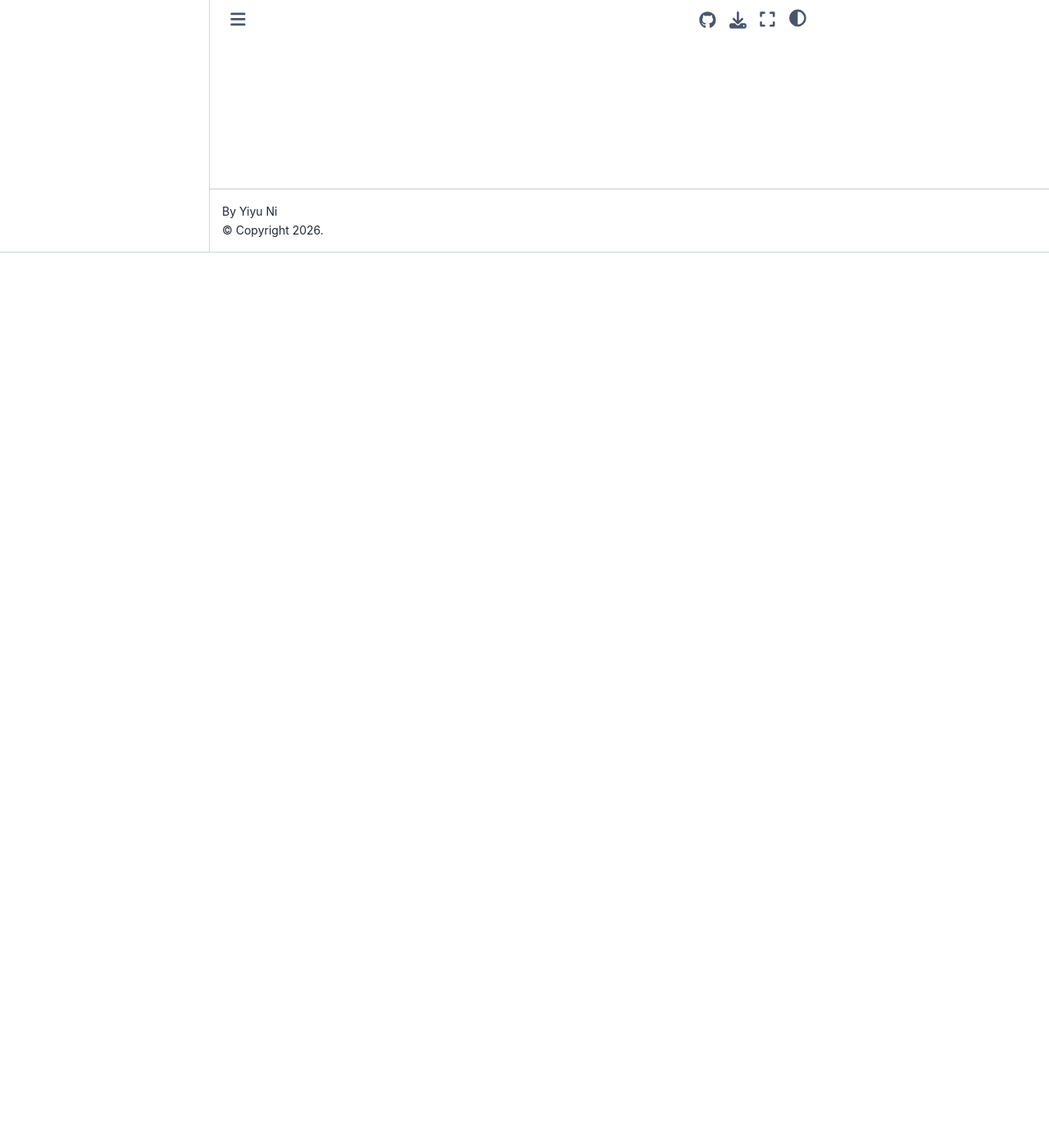
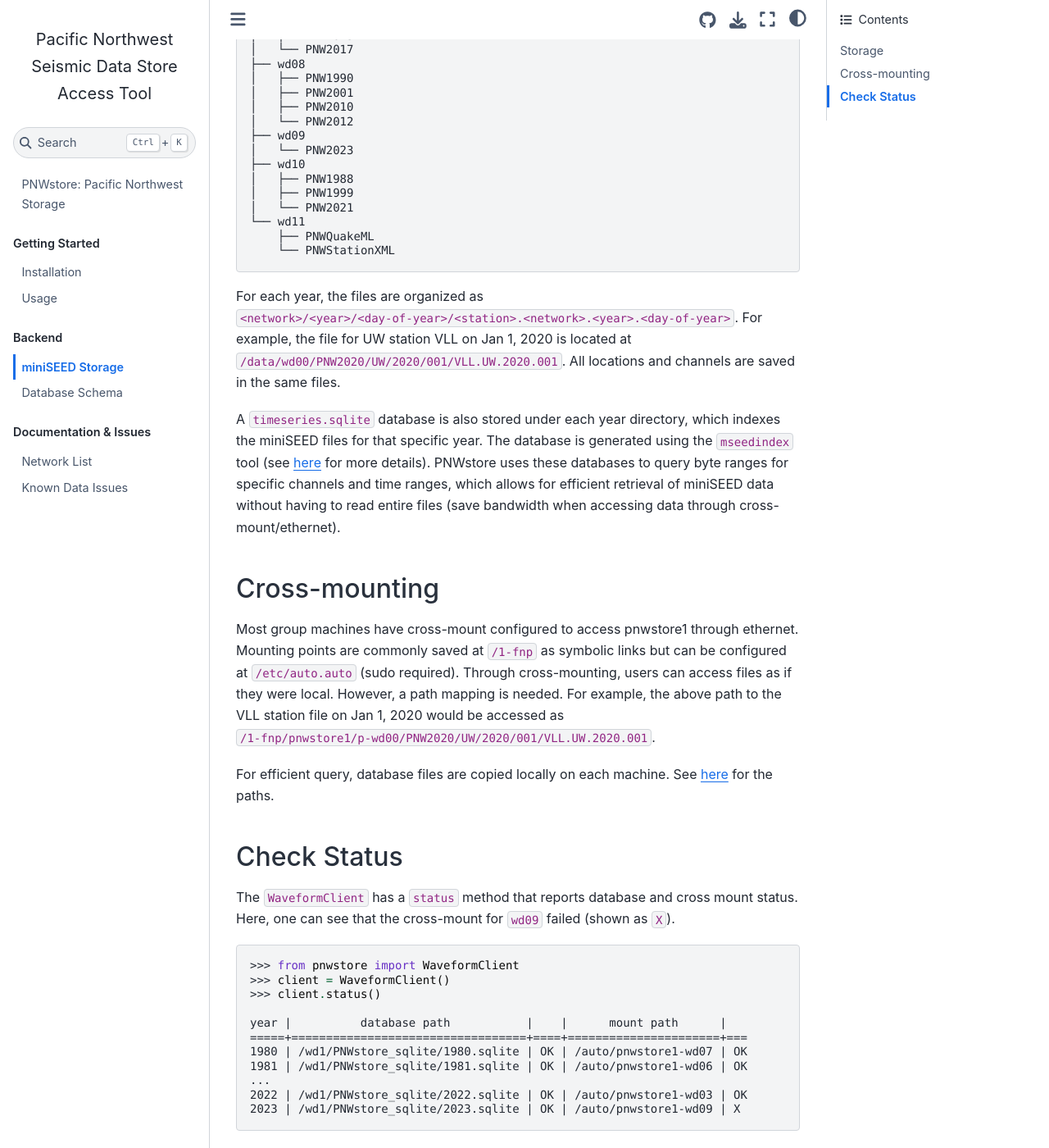
Before and after one commit to niyiyu/pnwstore, a Jupyter Book: the page built from docs/backend/mseed.md, in a window 1280 px wide and 1400 px high, scrolled down 1092 px. Shown: the whole window at 82% size. Built offline with Jupyter Book 1.0.4 settings and Sphinx 7.4.7 and the Sphinx Book theme 1.1.4, drawn with Linux system fonts in a browser that asks for light colours; some of the changed text lies outside the part shown.

Commit message:
Update documents
Signed-off-by: Yiyu Ni <niyiyu@uw.edu>

````diff
--- a/docs/backend/mseed.md
+++ b/docs/backend/mseed.md
@@ -1 +1,94 @@
 ## miniSEED Storage
+
+### Storage
+
+All miniSEED files are stored on `pnwstore1.ess.washington.edu` under the directory `/data` and named by the data year. The data are organized so that multiple years may fill in a single drive/partition of 15 TB. The `/data/wd11` directory is used for station (`/data/wd11/PNWStationXML`) and event (`/data/wd11/PNWQuakeML`) metadata.
+
+```bash
+tree /data -L 2
+.
+├── wd00
+│   ├── PNW1987
+│   ├── PNW1998
+│   ├── PNW2009
+│   └── PNW2020
+├── wd01
+│   ├── PNW1986
+│   ├── PNW1997
+│   ├── PNW2008
+│   └── PNW2019
+├── wd02
+│   ├── PNW1985
+│   ├── PNW1989
+│   ├── PNW1996
+│   ├── PNW2007
+│   ├── PNW2011
+│   └── PNW2018
+├── wd03
+│   ├── PNW1984
+│   ├── PNW1995
+│   ├── PNW2006
+│   └── PNW2022
+├── wd04
+│   ├── PNW1983
+│   ├── PNW1994
+│   └── PNW2005
+├── wd05
+│   ├── PNW1982
+│   ├── PNW1993
+│   ├── PNW2000
+│   ├── PNW2004
+│   ├── PNW2015
+│   └── PNW2016
+├── wd06
+│   ├── PNW1981
+│   ├── PNW1992
+│   ├── PNW2003
+│   └── PNW2014
+├── wd07
+│   ├── PNW1980
+│   ├── PNW1991
+│   ├── PNW2002
+│   ├── PNW2013
+│   └── PNW2017
+├── wd08
+│   ├── PNW1990
+│   ├── PNW2001
+│   ├── PNW2010
+│   └── PNW2012
+├── wd09
+│   └── PNW2023
+├── wd10
+│   ├── PNW1988
+│   ├── PNW1999
+│   └── PNW2021
+└── wd11
+    ├── PNWQuakeML
+    └── PNWStationXML
+```
+
+For each year, the files are organized as `<network>/<year>/<day-of-year>/<station>.<network>.<year>.<day-of-year>`. For example, the file for UW station VLL on Jan 1, 2020 is located at `/data/wd00/PNW2020/UW/2020/001/VLL.UW.2020.001`. All locations and channels are saved in the same files.
+
+A `timeseries.sqlite` database is also stored under each year directory, which indexes the miniSEED files for that specific year. The database is generated using the `mseedindex` tool (see [here](https://github.com/EarthScope/mseedindex) for more details). PNWstore uses these databases to query byte ranges for specific channels and time ranges, which allows for efficient retrieval of miniSEED data without having to read entire files (save bandwidth when accessing data through cross-mount/ethernet).
+
+### Cross-mounting
+Most group machines have cross-mount configured to access pnwstore1 through ethernet. Mounting points are commonly saved at `/1-fnp` as symbolic links but can be configured at `/etc/auto.auto` (sudo required). Through cross-mounting, users can access files as if they were local. However, a path mapping is needed. For example, the above path to the VLL station file on Jan 1, 2020 would be accessed as `/1-fnp/pnwstore1/p-wd00/PNW2020/UW/2020/001/VLL.UW.2020.001`.
+
+For efficient query, database files are copied locally on each machine. See [here](https://github.com/niyiyu/pnwstore/blob/899bc6c36520adde181a5727ecc3343bc46230c1/pnwstore/constants.py#L48-L53) for the paths.
+
+### Check Status
+The `WaveformClient` has a `status` method that reports database and cross mount status. Here, one can see that the cross-mount for `wd09` failed (shown as `X`).
+
+```python
+>>> from pnwstore import WaveformClient
+>>> client = WaveformClient()
+>>> client.status()
+
+year |          database path           |    |      mount path      |
+=====+==================================+====+======================+===
+1980 | /wd1/PNWstore_sqlite/1980.sqlite | OK | /auto/pnwstore1-wd07 | OK
+1981 | /wd1/PNWstore_sqlite/1981.sqlite | OK | /auto/pnwstore1-wd06 | OK
+...
+2022 | /wd1/PNWstore_sqlite/2022.sqlite | OK | /auto/pnwstore1-wd03 | OK
+2023 | /wd1/PNWstore_sqlite/2023.sqlite | OK | /auto/pnwstore1-wd09 | X
+```
--- a/pyproject.toml
+++ b/pyproject.toml
@@ -6,7 +6,7 @@ build-backend = "setuptools.build_meta"
 authors = [{name = "Yiyu Ni", email = "niyiyu@uw.edu"}]
 description = "Pacific Northwest Seismic Data Store Access Tool"
 name = "pnwstore"
-version = "0.1.0"
+version = "0.2.0"
 dependencies = [
     "obspy",
     "pandas",
````
